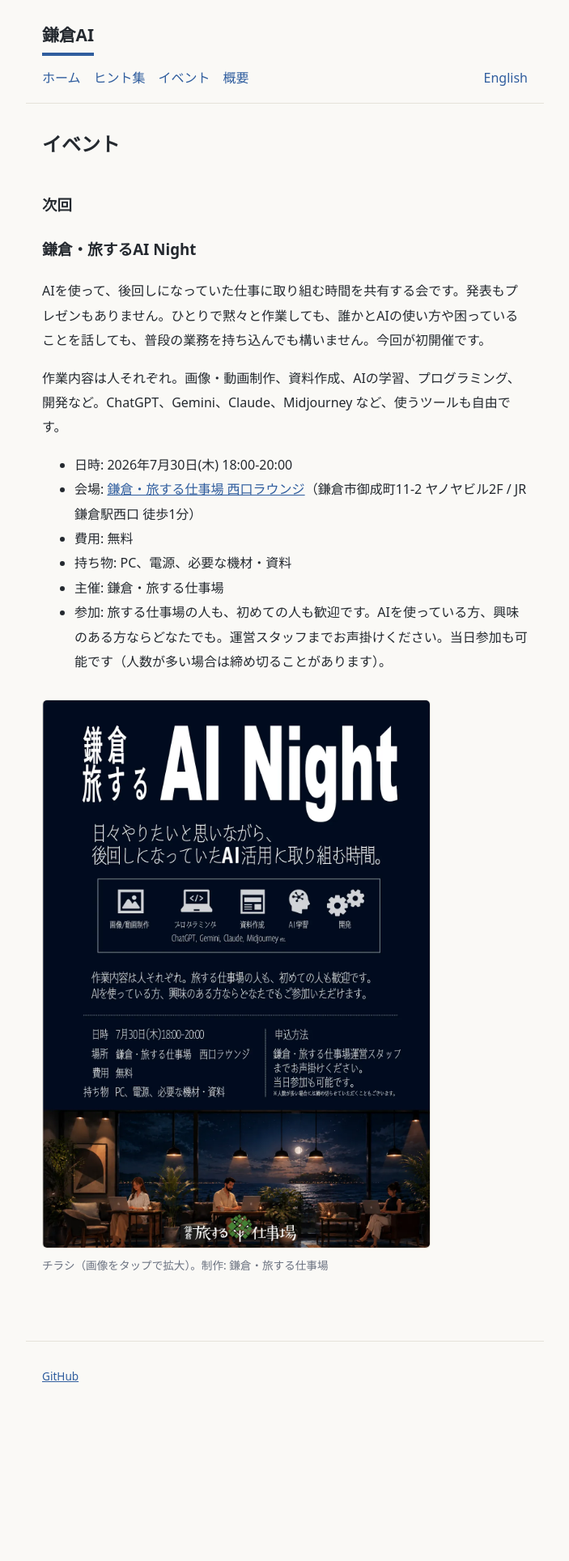
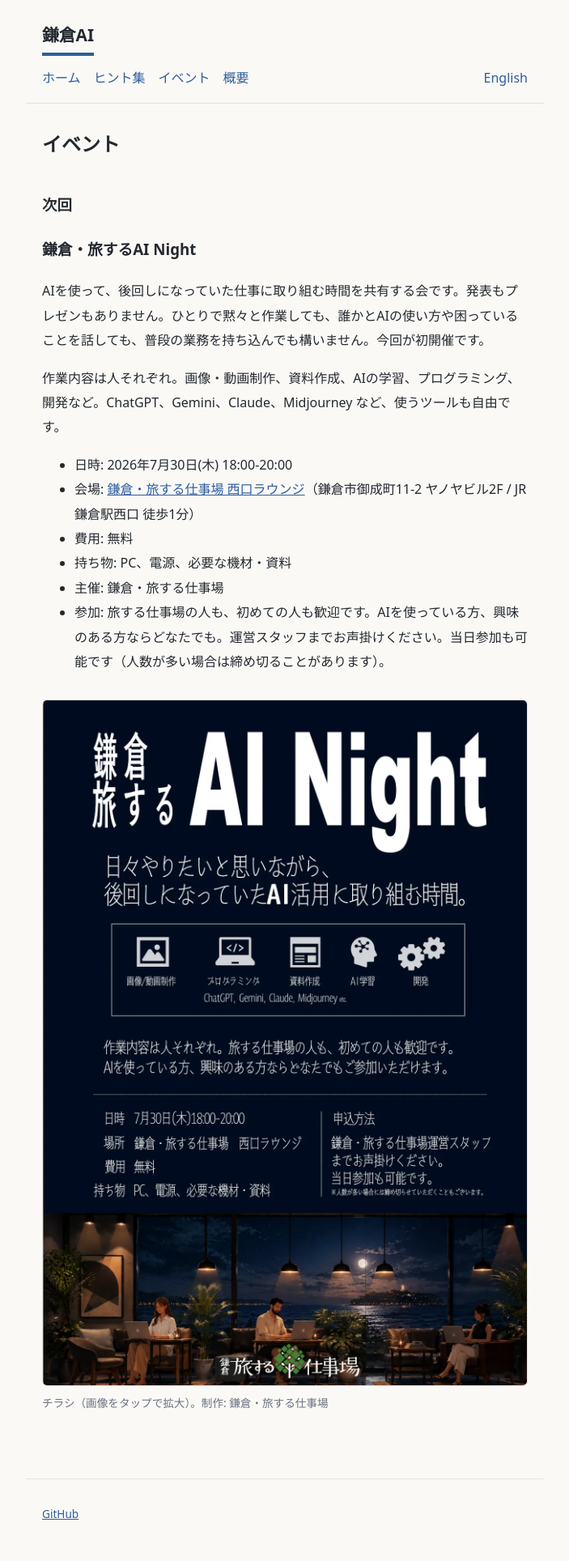
Before and after one commit to tagawa/kamakura-ai, a Jekyll site: the page built from ja/events.md, in a window 1280 px wide. Shown: the whole page at 81% size, without its empty margins (288-991 px from the left). Built offline with Jekyll 4.4.1, drawn with Linux system fonts in a browser that asks for light colours; before the commit the page ends 1758 px from its top, so only the background shows below that.

Commit message:
Fixed over-size image display on mobile

```diff
--- a/assets/style.css
+++ b/assets/style.css
@@ -88,7 +88,6 @@ img { max-width: 100%; height: auto; }
 .event-flyer { margin: 2rem 0; }
 .event-flyer img {
   display: block;
-  max-width: 30rem;
   border: 1px solid var(--line);
   border-radius: 6px;
 }
```
